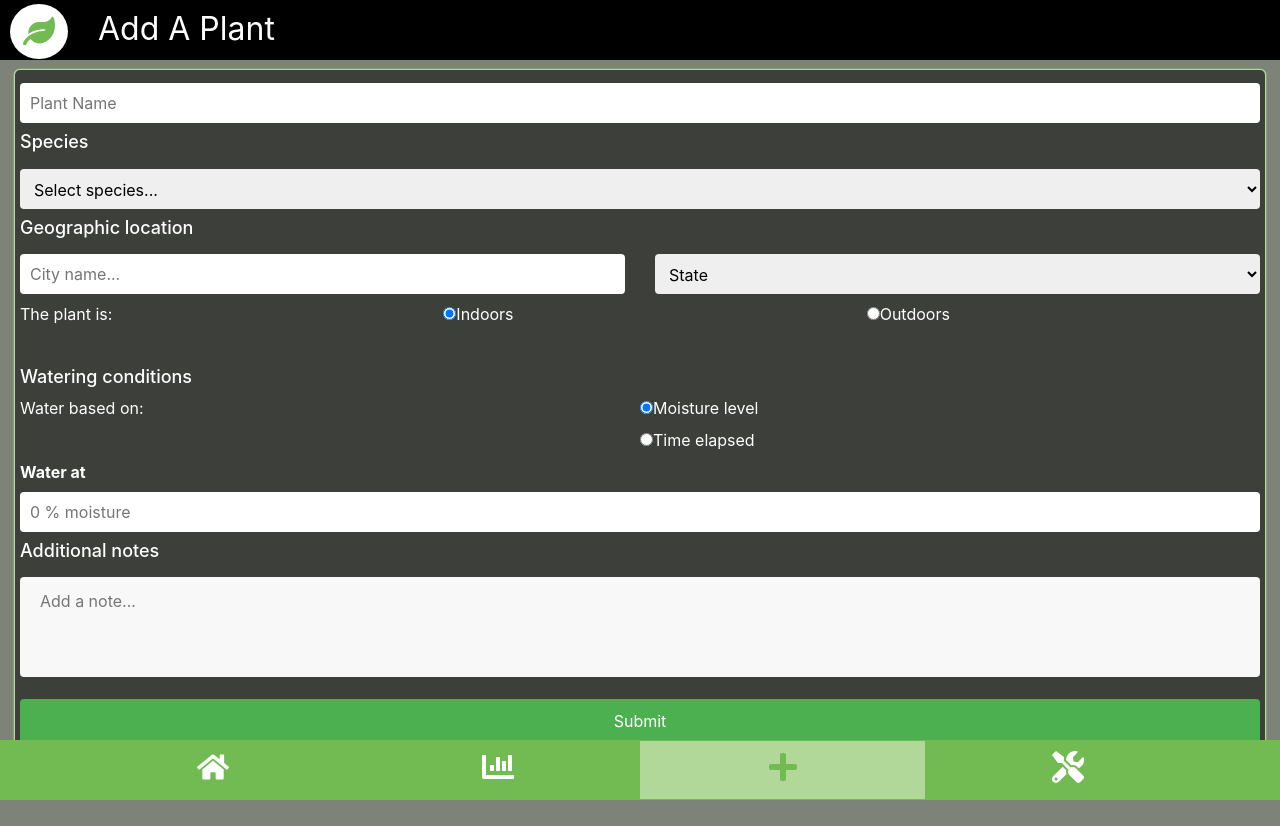
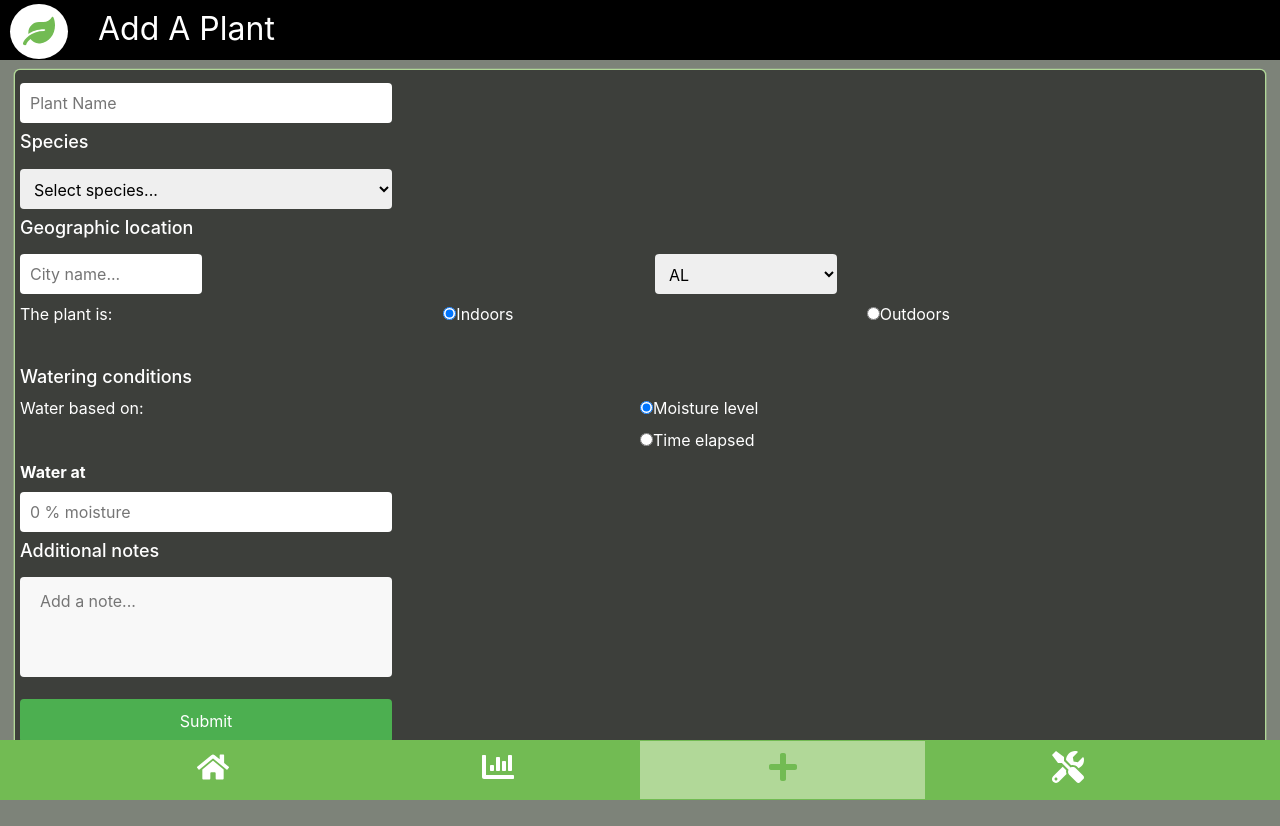
Before and after one commit to tuyet-pham/Project-Perennial, a React (Create React App) app in the folder reactfrontend/: page /add-plant in a window 1280 px wide. Built offline with nearby package versions, Linux system fonts and the light colour scheme.

Commit message:
added media query

```diff
--- a/reactfrontend/src/pages/AddPlant.js
+++ b/reactfrontend/src/pages/AddPlant.js
@@ -53,7 +53,7 @@ function AddPlant() {
         history.push("/login");
         localStorage.clear();
       }
-
+      setSpecies(event)
       console.log({species})
 
       const params = {
@@ -94,7 +94,7 @@ function AddPlant() {
               </h2>
               <div id="species-info" className="row" >
                 <div className="col">
-                  <select name="species" defaultValue="" onChange={event => {setSpecies(event.target.value); handleSuggestion()}}>
+                  <select name="species" defaultValue="" onChange={event => {handleSuggestion(event.target.value)}}>
                     <option value="" disabled>Select species...</option>
                     <option value="African violet">African violet</option>
                     <option value="Baby’s tears">Baby’s tears</option>
@@ -173,7 +173,7 @@ function AddPlant() {
                 </div>
 
                 <div className="col">
-                  <select name="state" defaultValue="" onChange={event => setGeolocationState(event.target.value)}>
+                  <select name="state" onChange={event => setGeolocationState(event.target.value)}>
                     <option value="" disabled>State</option>
                     <option value="AL">AL</option>
                     <option value="AK">AK</option>
@@ -310,6 +310,7 @@ function SetWateringConditions(props) {
     return (
       <b>
         Water at
+        <br/>
         <input
           id="moistureValue"
           type="number"
--- a/reactfrontend/src/pages/addplant.css
+++ b/reactfrontend/src/pages/addplant.css
@@ -31,7 +31,16 @@ input[type=number] {
     box-sizing: border-box;
 }
 
-
+input[type=password] {
+    width: 100%;
+    height: 40px;
+    padding: 10px 10px;
+    margin: 8px 0;
+    display: inline-block;
+    border: none;
+    border-radius: 4px;
+    box-sizing: border-box;
+}
 
 button[type=submit] {
     width: 100%;
@@ -64,4 +73,21 @@ textarea {
     border-radius: 4px;
     background-color: #f8f8f8;
     resize: none;
-  }
+}
+
+
+
+@media only screen and (min-width: 1000px) {
+    input[type=text] {
+      width: 30%;
+    }
+    input[type=password] {
+        width: 30%;
+    }
+    input[type=number] {
+        width: 30%;
+    }
+    select, textarea, button[type=submit] {
+        width: 30%;
+    }
+}
```
